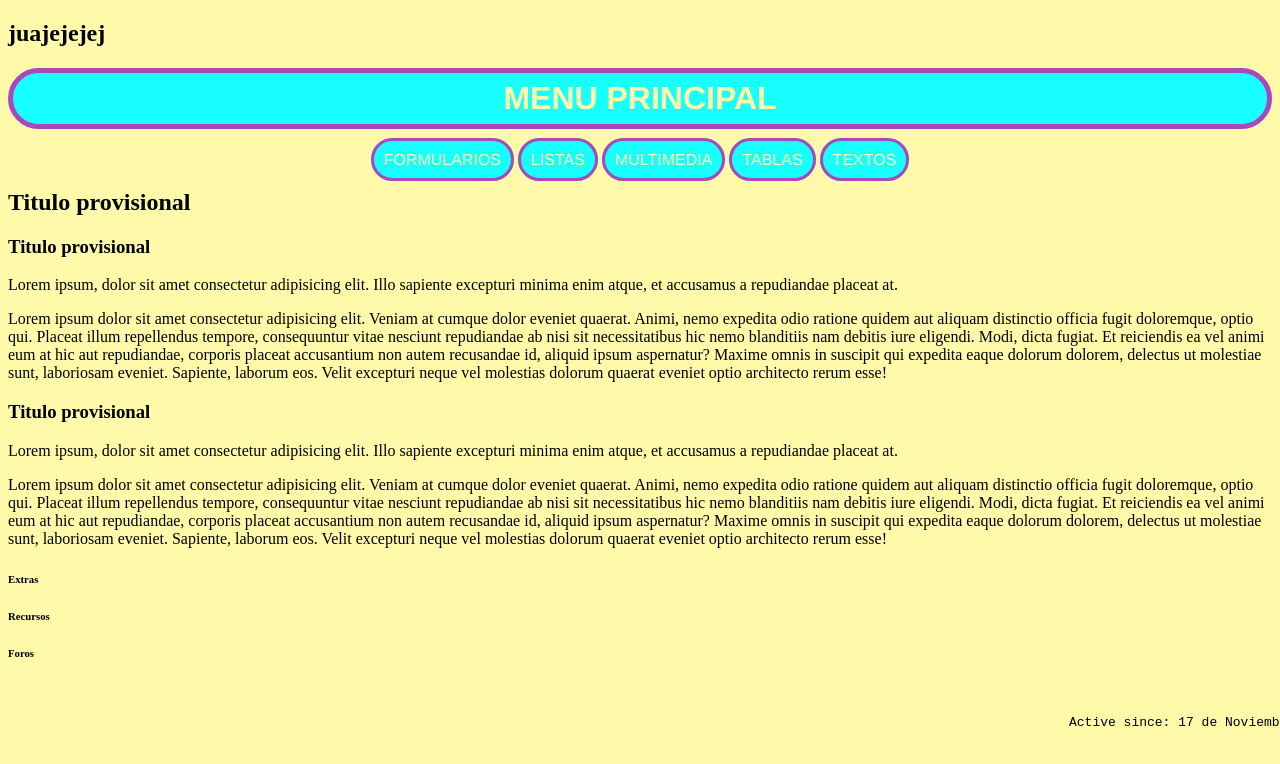
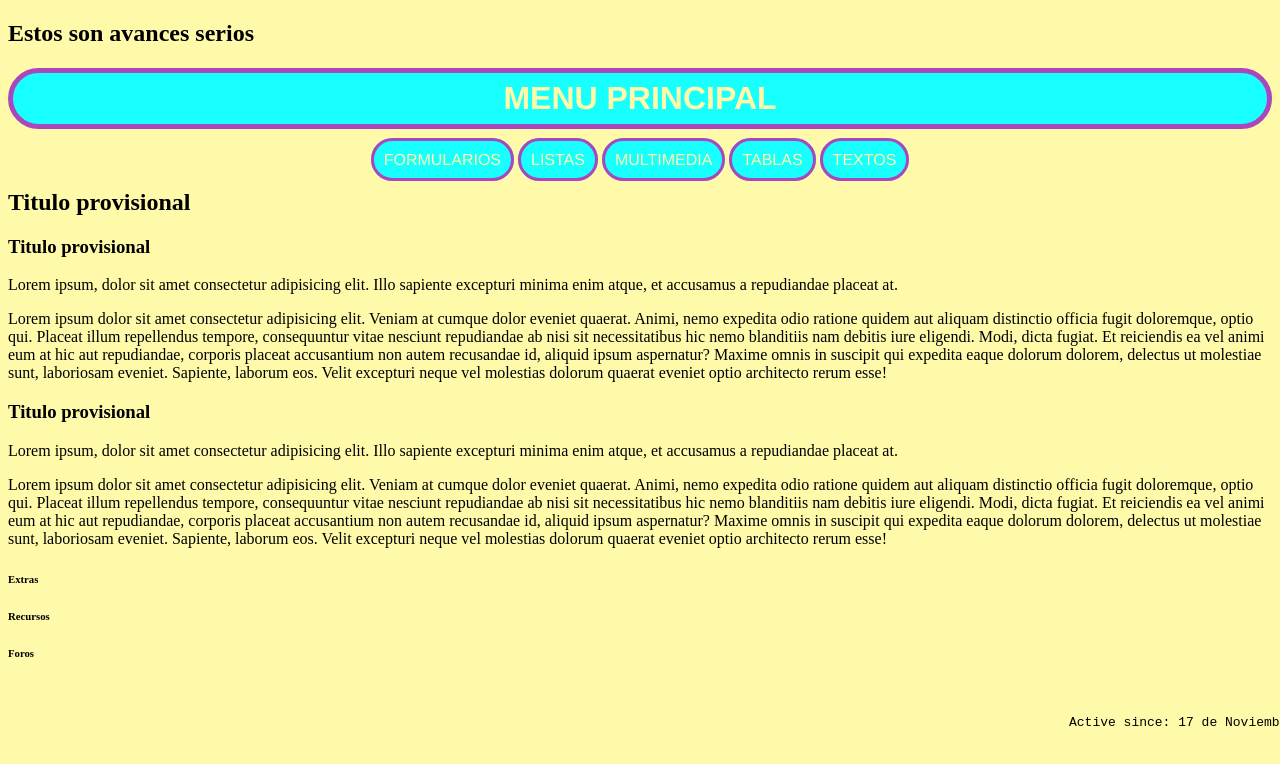
Before and after one commit to Marcos-Malaga/ProyectoWeb, a plain HTML site: page index.html in a window 1280 px wide. Shown: the top 764 px of the page. Drawn offline with Linux system fonts and the light colour scheme.

Commit message:
avances001

```diff
--- a/index.html
+++ b/index.html
@@ -11,7 +11,7 @@
 
 <body>
     <!--morado Avances-->
-    <h2>juajejejej</h2>
+    <h2>Estos son avances serios</h2>
     <h1 class="title">Menu Principal</h1>
 
     <nav class="menu">
```
